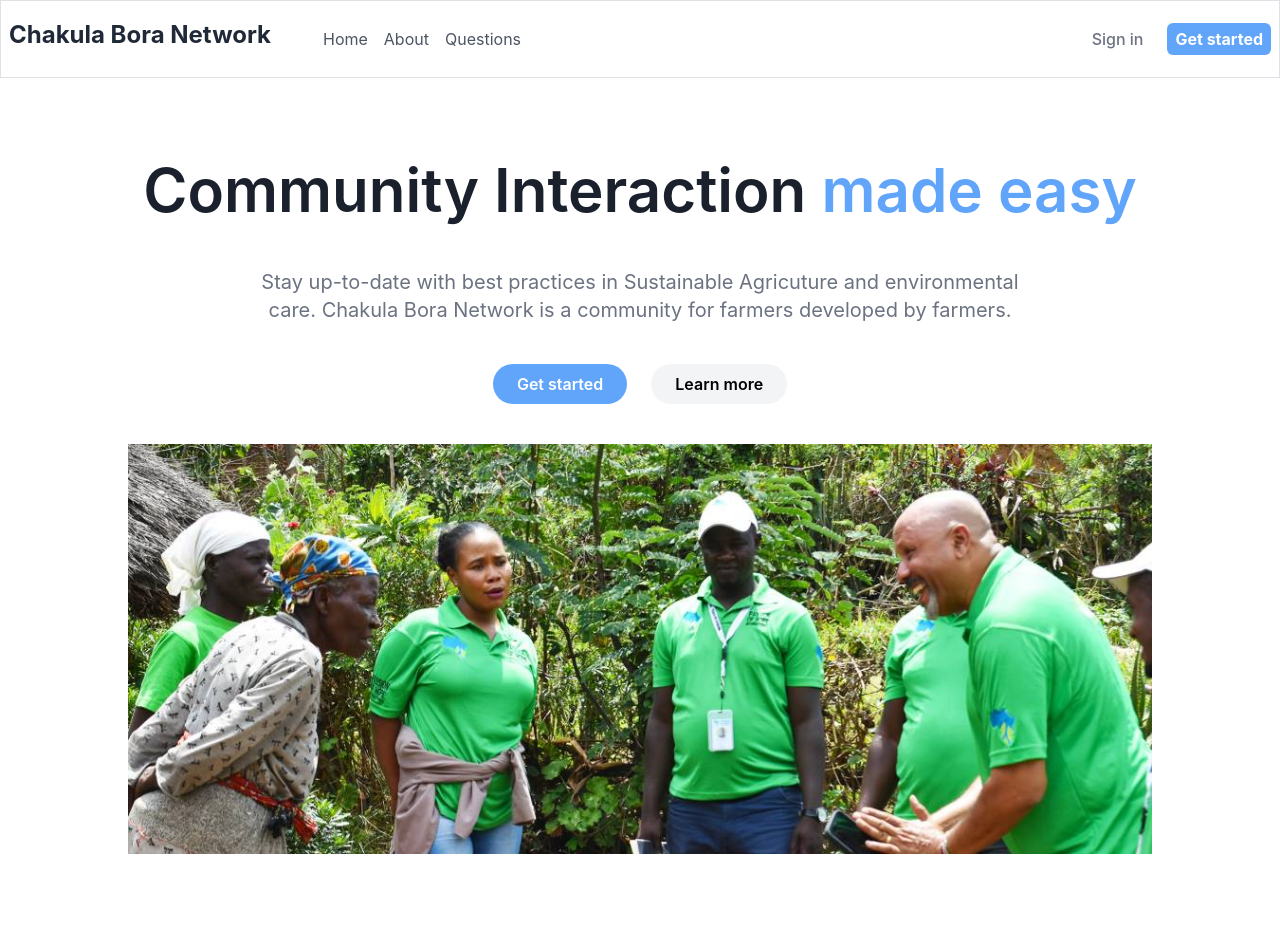
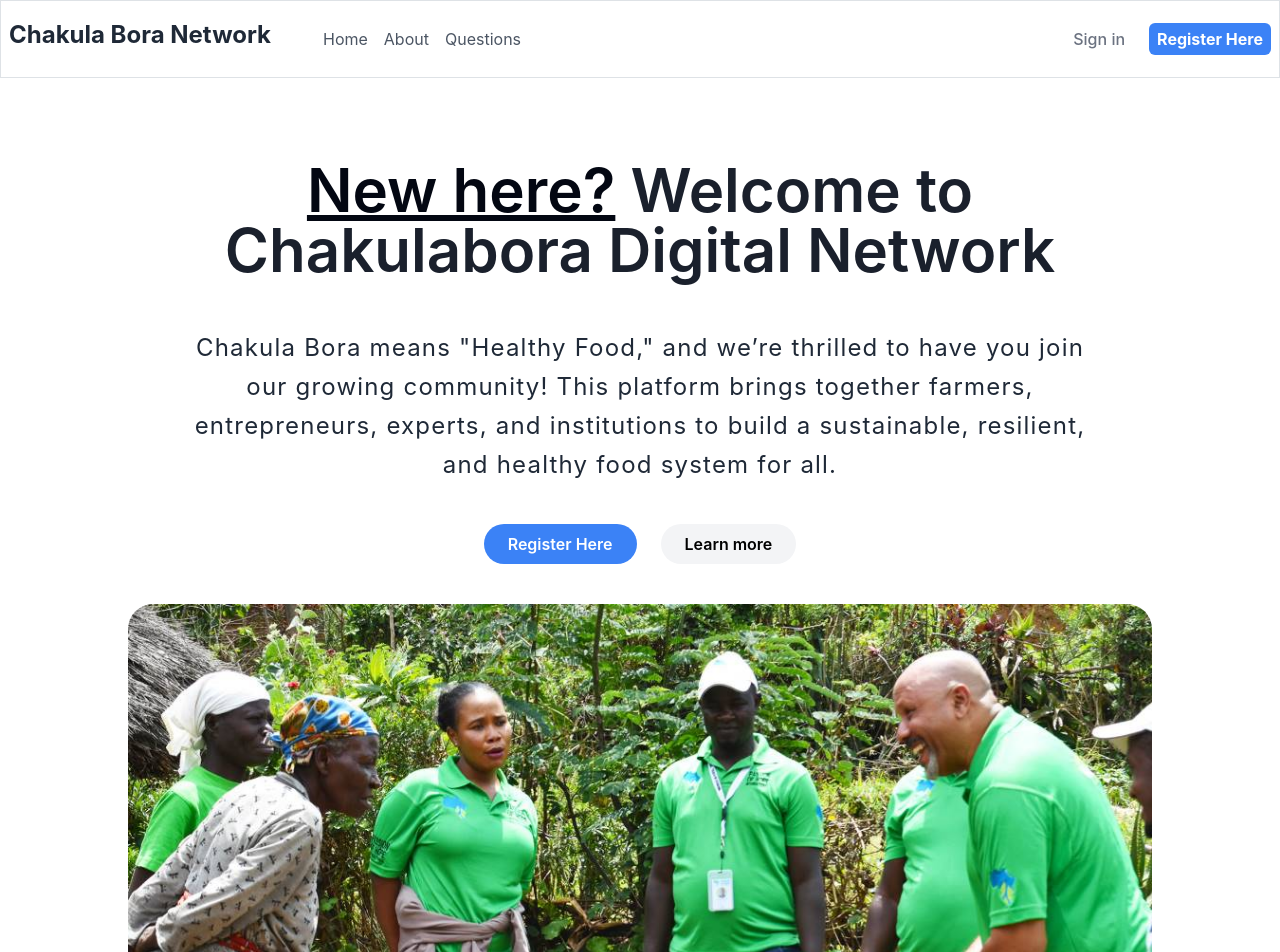
Before and after one commit to uchman005/chakulabora, a Next.js app: page / in a window 1280 px wide. Shown: the top 952 px of the page. Built offline with nearby package versions, Linux system fonts and the light colour scheme.

Commit message:
Home edit

```diff
--- a/src/components/Hero.tsx
+++ b/src/components/Hero.tsx
@@ -1,50 +1,35 @@
-import { IconProps } from '@chakra-ui/react';
 import Link from 'next/link';
 import Image from 'next/image';
 export default function Hero() {
   return (
     <div className='max-w-full mt-5'>
       <div className="text-center flex flex-col justify-center w-full items-center py-20 md:py-28 space-y-8 md:space-y-10">
+        <h1 className="font-semibold text-3xl md:text-6xl leading-110 font-bold max-w-4xl">
+          <Link href='/auth/signup' className="underline text-gray-950">New here?</Link> Welcome to Chakulabora Digital Network
+        </h1>
 
-        <h1 className="font-semibold text-3xl sm:text-4xl md:text-6xl leading-110 font-bold">
-          Community Interaction{' '}
-          <span className='text-blue-400'>
-            made easy
-          </span>
-        </h1>
-        <p className='text-gray-500 text-xl max-w-3xl'>
-          Stay up-to-date with best practices in Sustainable Agricuture and
-          environmental care.
-          Chakula Bora Network is a community for farmers developed by farmers.
+        <p className='text-gray-800 text-2xl max-w-4xl tracking-wider leading-relaxed'>
+          Chakula Bora means &quot;Healthy Food,&quot; and we’re thrilled to have you join our growing community!
+          This platform brings together farmers, entrepreneurs, experts, and institutions to build a sustainable,
+          resilient, and healthy food system for all.
         </p>
         <div className='flex flex-row space-x-6'>
-          <Link href="/auth/signup" className="bg-blue-400 hover:bg-blue-500 text-white rounded-full px-6 py-2 font-semibold transition duration-300 ease-in-out">
-            Get started
+          <Link href="/auth/signup" className="bg-blue-500 hover:bg-blue-400 text-white rounded-full px-6 py-2 font-semibold transition duration-300 ease-in-out">
+            Register Here
           </Link>
           <Link href={'/contact'} className='rounded-full px-6 hover:bg-gray-200 py-2 text-black bg-gray-100 font-semibold duration-300 ease-in-out'>
             Learn more
           </Link>
         </div>
-
-        <Illustration
-          height={{ sm: '24rem', lg: '38rem' }}
-          mt={{ base: 12, sm: 16 }}
+        <Image
+          src={'/hero.webp'}
+          alt='A community instruction for rural farmers outreach'
+          width={3000}
+          height={3000}
+          loading='lazy'
+          className='w-[80%] mx-auto rounded-[25px]'
         />
-
       </div>
     </div>
   );
 }
-
-const Illustration = (props: IconProps) => {
-  return (
-    <Image
-      src={'/hero.webp'}
-      alt='A community instruction for rural farmers outreach'
-      width={3000}
-      height={3000}
-      loading='lazy'
-      className='w-[80%] mx-auto'
-    />
-  );
-};
--- a/src/components/Navbar.tsx
+++ b/src/components/Navbar.tsx
@@ -38,8 +38,8 @@ export default function Navbar() {
           <NextLink href="/auth/signin" className="font-medium text-md mt-1 text-gray-500 hover:text-gray-900">
             Sign in
           </NextLink>
-          <NextLink href="/auth/signup" className="inline-flex text-md items-center justify-center px-2 lg:px-4 py-1 lg:py-2 lg:ml-4 ml-1 font-bold text-white bg-blue-400 rounded hover:bg-blue-300">
-            Get started
+          <NextLink href="/auth/signup" className="inline-flex text-md items-center justify-center px-2 lg:px-4 py-1 lg:py-2 lg:ml-4 ml-1 font-bold text-white bg-blue-500 rounded hover:bg-blue-400">
+            Register Here
           </NextLink>
         </div>
       </div>
--- a/src/pages/about.tsx
+++ b/src/pages/about.tsx
@@ -1,6 +1,7 @@
 import Navbar from '@/components/Navbar'
 import Footer from '@/components/Footer'
 import Abouts from '@/components/About'
+import Features from "@/components/Features";
 import Head from 'next/head'
 export default function About() {
     return (
@@ -30,6 +31,7 @@ export default function About() {
             </Head>
             <Navbar />
             <Abouts />
+            <Features />
             <Footer />
         </>
     )
```
